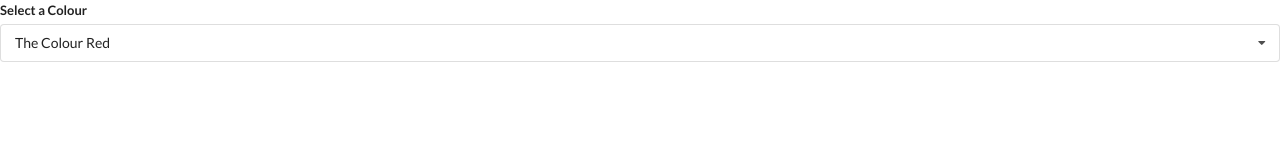
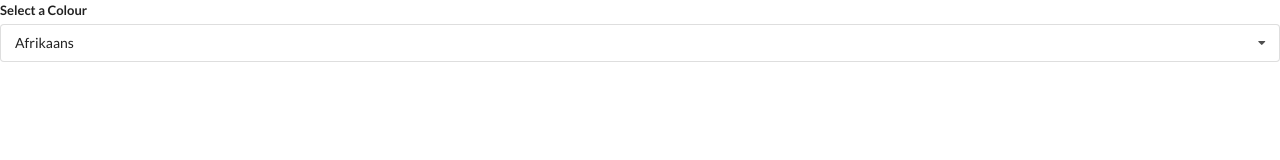
Before and after one commit to Selchuck/widgets, a React (Create React App) app: page / in a window 1280 px wide. Shown: the top 160 px of the page. Built offline with nearby package versions, Linux system fonts and the light colour scheme.

Commit message:
create a Translate component, and add scaffolding

```diff
--- a/src/App.js
+++ b/src/App.js
@@ -2,6 +2,7 @@
 import Accordion from "./components/Accordion";
 import Search from './components/Search';
 import Dropdown from './components/Dropdown';
+import Translate from './components/Translate';
 
 const items = [
   {
@@ -43,11 +44,12 @@
     <div>
       {/* <Accordion items={items} />
       <Search /> */}
-      <Dropdown
+      {/* <Dropdown
         selected={selected}
         onSelectedChange={setSelected}
         options={options}
-      />
+      /> */}
+      <Translate />
     </div>
   );
 };
--- /dev/null
+++ b/src/components/Translate.js
@@ -0,0 +1,33 @@
+import React, { useState } from 'react';
+import Dropdown from './Dropdown';
+
+const options = [
+  {
+    label: 'Afrikaans',
+    value: 'af'
+  },
+  {
+    label: 'Arabic',
+    value: 'ar'
+  },
+  {
+    label: 'Hindi',
+    value: 'hi'
+  }
+];
+
+const Translate = () => {
+  const [language, setLanguage] = useState(options[0]);
+
+  return (
+    <div>
+      <Dropdown
+        selected={language}
+        onSelectedChange={setLanguage}
+        options={options}
+      />
+    </div>
+  );
+};
+
+export default Translate;
```
